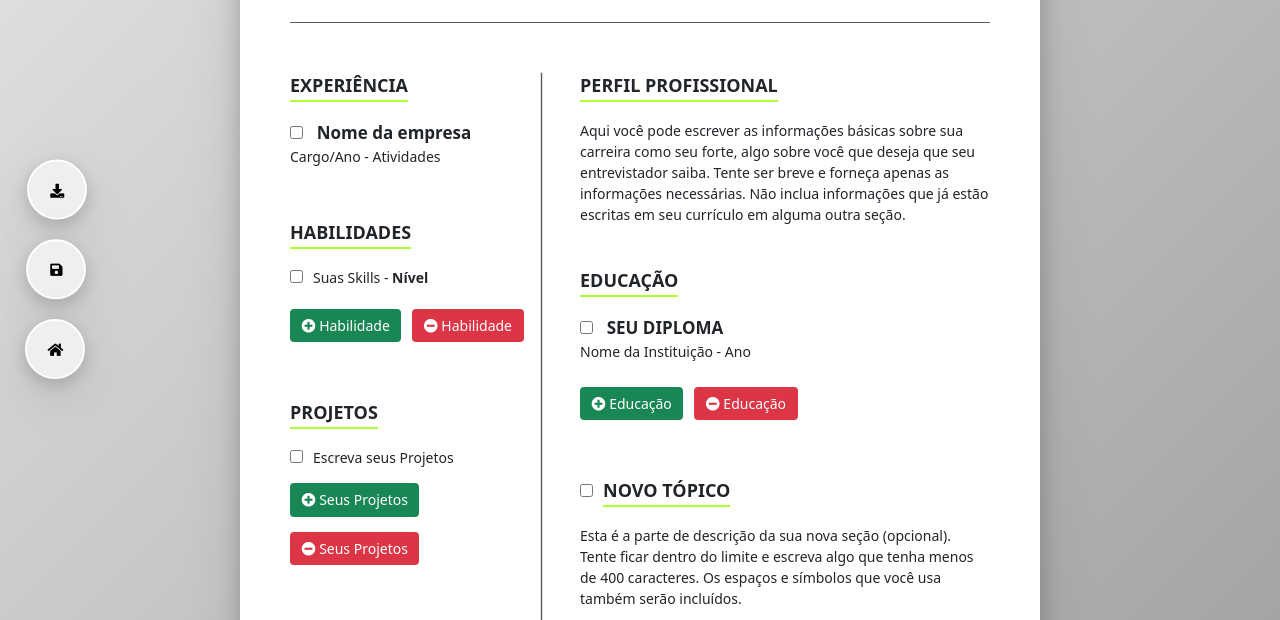
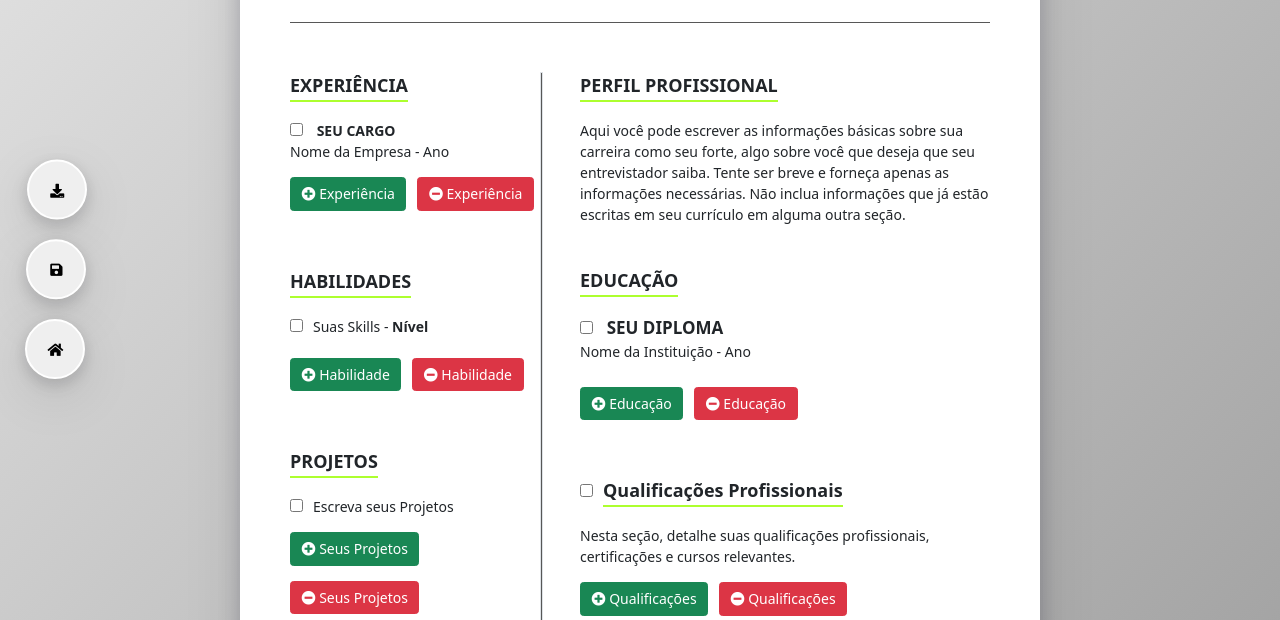
Before and after one commit to Rochadevj/ClickCV, a plain HTML site: page index.html in a window 1280 px wide. Shown: the part 173-793 px from the top of the page. Drawn offline with nearby package versions, Linux system fonts and the light colour scheme.

Commit message:
Update index.html

```diff
--- a/index.html
+++ b/index.html
@@ -39,13 +39,18 @@
             <div class="line"></div>
             <div class="mainbody">
                 <div class="leftside">
-                 <span class="title">EXPERIÊNCIA</span><br><br><div></div>
-                    <div id="education">
-                        <div class="edublock">
-                            <span><input type="checkbox" class="input-checkbox"></span>
-                            <span class="education-head" contenteditable="true">Nome da empresa</span>
-                            <div ><span contenteditable="true">Cargo/Ano</span> - <span contenteditable="true">Atividades</span></div>
+                   <span class="title">EXPERIÊNCIA</span><br><br>
+                    <div>
+                        <div id="experience">
+                            <div class="expblock">
+                                <span><input type="checkbox" class="input-checkbox"></span>
+                                <span class="experience-head" contenteditable="true"><b>SEU CARGO</b></span>
+                                <div><span contenteditable="true">Nome da Empresa</span> - <span contenteditable="true">Ano</span></div>
+                            </div>
                         </div>
+                        <button id="expadd" type="button" class="btn btn-success"><i class="fas fa-plus-circle"></i> Experiência</button>
+                        &nbsp;
+                        <button id="exprem" type="button" class="btn btn-danger"><i class="fas fa-minus-circle"></i> Experiência</button>
                     </div>
                 <br><br><span class="title">HABILIDADES</span><br><br><div>
                 <div class="language"><span><input type="checkbox" class="input-checkbox"></span><span contenteditable="true">Suas   Skills</span>&nbsp-&nbsp<span contenteditable="true">Nível</span></div>
@@ -85,15 +90,14 @@
                 &nbsp
                 <button id="edurem" type="button" class="btn btn-danger" onclick="remedu(event)"><i class="fas fa-minus-circle"></i> Educação</button></div>
                 <br><br>
-                <div class="new-section-div"><div><span><input type="checkbox" class="input-checkbox"></span><span class="title" contenteditable="true">NOVO TÓPICO</span><br><br>
+                <div class="new-section-div"><div><span><input type="checkbox" class="input-checkbox"></span><span class="title" contenteditable="true">Qualificações Profissionais</span><br><br>
                 <div contenteditable="true">
-                    Esta é a parte de descrição da sua nova seção (opcional). Tente ficar dentro do limite e escreva algo que tenha menos de 400 caracteres. Os espaços e símbolos que você usa também serão incluídos.</div>
+                    Nesta seção, detalhe suas qualificações profissionais, certificações e cursos relevantes.</div>
                 </div>
-
                 <div id="newsec"></div>
-                <button id="secadd" type="button" class="btn btn-success" onclick="addsec()"><i class="fas fa-plus-circle"></i> Section</button>
+                <button id="secadd" type="button" class="btn btn-success" onclick="addsec()"><i class="fas fa-plus-circle"></i> Qualificações</button>
                 &nbsp
-                <button id="secrem" type="button" class="btn btn-danger" onclick="remsec(event)"><i class="fas fa-minus-circle"></i> Section</button>
+                <button id="secrem" type="button" class="btn btn-danger" onclick="remsec(event)"><i class="fas fa-minus-circle"></i> Qualificações</button>
             </div>
             </div>
         </section>
```
